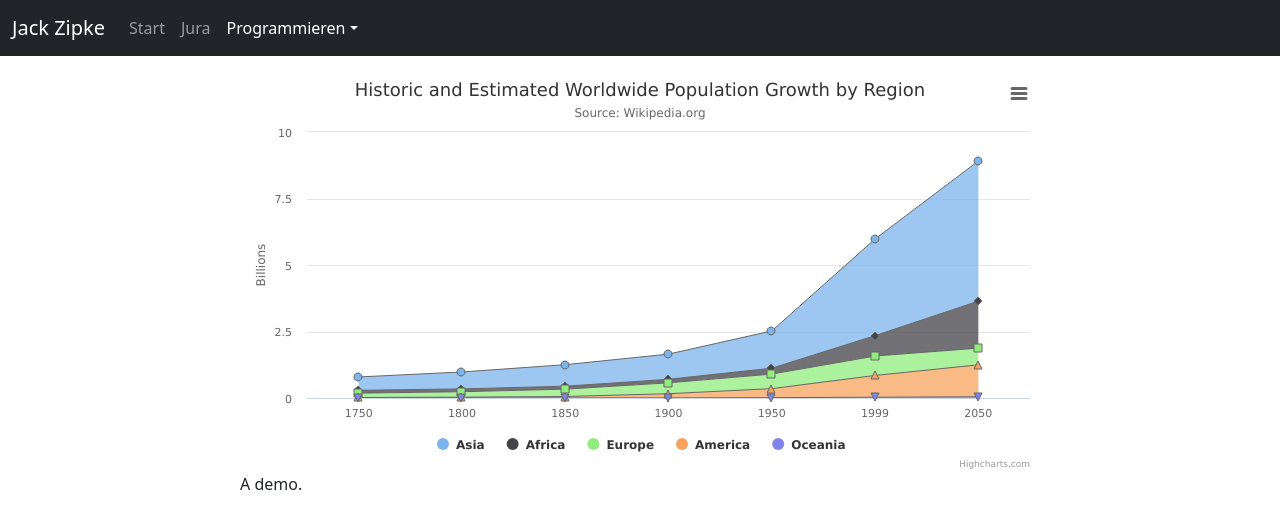
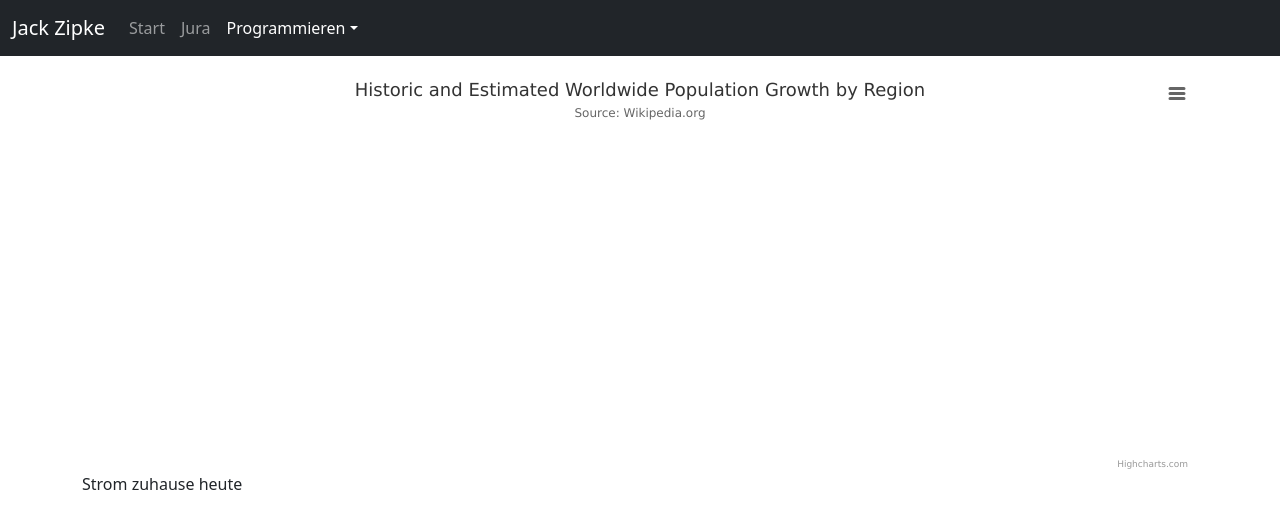
Before and after one commit to JackZipke/html, a Flask app: template FlaskApp/templates/ladestationen.html in a window 1280 px wide. Shown: the top 529 px of the page. Run offline with Flask 2, Linux system fonts and the light colour scheme; the template is opened without the code that fills it, so the values that code supplies are empty; some libraries are stand-ins or nearby versions.

Commit message:
Solar funktioniert mittlerweile
muss noch Zeit aus Data rausnehmen (in Python) und Farben anpassen

```diff
--- a/FlaskApp/__init__.py
+++ b/FlaskApp/__init__.py
@@ -1,4 +1,5 @@
-from flask import Flask, render_template
+from flask import Flask, render_template, jsonify
+from readDataToSeries import *
 
 app = Flask(__name__)
 
@@ -16,7 +17,9 @@ def programmieren():
 
 @app.route('/programmieren/ladestationen')
 def ladestationen():
-    return render_template('ladestationen.html')
+    series = readDataToSeries()
+    print(series)
+    return render_template('ladestationen.html', series=series)
 
 if __name__ == '__main__':
     app.run(debug=True)   # später im fertigen einsatz debug zu "false" setzen
--- a/FlaskApp/templates/ladestationen.html
+++ b/FlaskApp/templates/ladestationen.html
@@ -15,7 +15,7 @@
         .highcharts-figure,
         .highcharts-data-table table {
             min-width: 310px;
-            max-width: 800px;
+            max-width: 120%;
             margin: 1em auto;
         }
 
@@ -64,11 +64,14 @@
     <figure class="highcharts-figure">
     <div id="container"></div>
     <p class="highcharts-description">
-        A demo.
+        Strom zuhause heute
     </p>
     </figure>
 
     <script>
+
+        var series = {{ series | tojson }};
+        console.log(series);
 
         Highcharts.chart('container', {
             chart: {
@@ -89,7 +92,7 @@
             },
             yAxis: {
                 title: {
-                text: 'Billions'
+                text: 'Watt [W]'
                 },
                 labels: {
                 formatter: function () {
@@ -99,7 +102,7 @@
             },
             tooltip: {
                 split: true,
-                valueSuffix: ' millions'
+                valueSuffix: ' W'
             },
             plotOptions: {
                 area: {
@@ -112,22 +115,7 @@
                 }
                 }
             },
-            series: [{
-                name: 'Asia',
-                data: [502, 635, 809, 947, 1402, 3634, 5268]
-            }, {
-                name: 'Africa',
-                data: [106, 107, 111, 133, 221, 767, 1766]
-            }, {
-                name: 'Europe',
-                data: [163, 203, 276, 408, 547, 729, 628]
-            }, {
-                name: 'America',
-                data: [18, 31, 54, 156, 339, 818, 1201]
-            }, {
-                name: 'Oceania',
-                data: [2, 2, 2, 6, 13, 30, 46]
-            }]
+            series: series
         });
     </script>
 
```
Also changed, not shown: FlaskApp/readDataToSeries.py (added, +19 -0 lines), FlaskApp/dailyData.csv (renamed from dailyData.csv).
